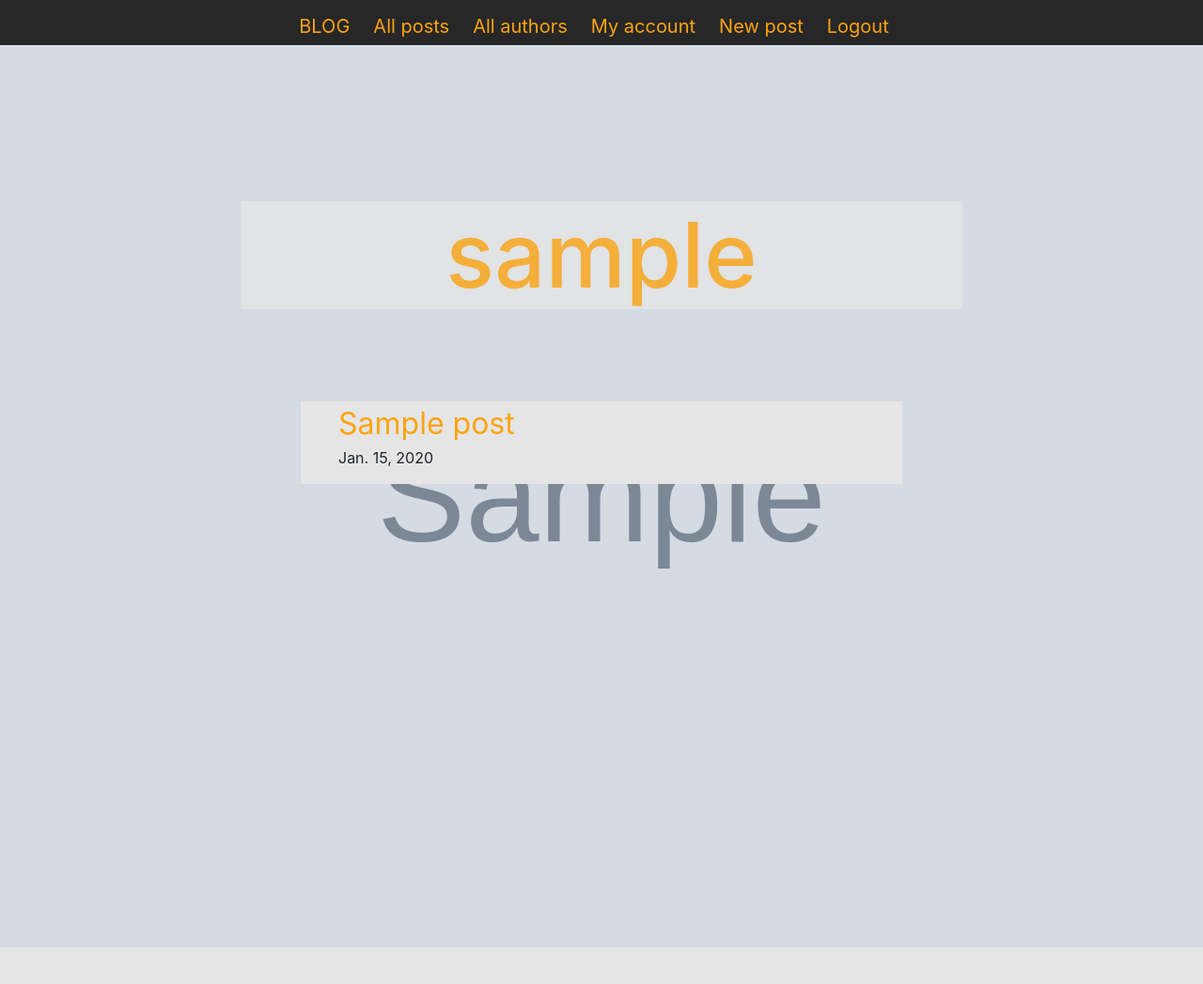
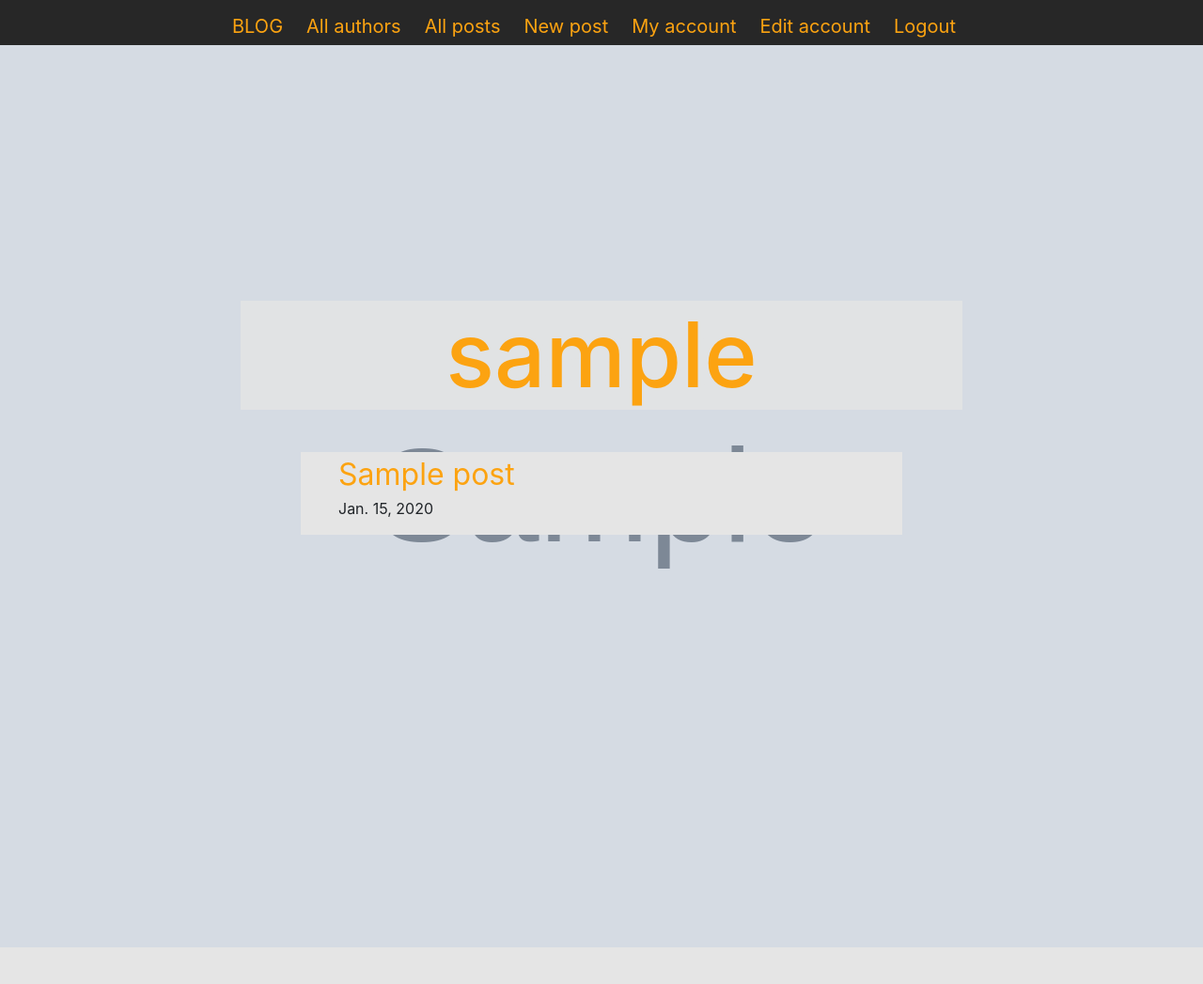
Before and after one commit to Chudopal/django_orange_blog, a Django app: page /feed/posts/1 in a window 1280 px wide. Shown: the top 1047 px of the page at 94% size. Run offline with Django 3.2, Linux system fonts and the light colour scheme; a user stored in the database is signed in; tables that the repository leaves empty hold one stand-in row (values such as "Sample post"); grey boxes marked "Sample" are stand-in pictures; some libraries are stand-ins or nearby versions.

Commit message:
fix design

```diff
--- a/feed/models.py
+++ b/feed/models.py
@@ -123,6 +123,11 @@ class Profile(models.Model):
         blank=True
     )
 
+    avatar = models.ImageField(
+        upload_to='avatars/',
+        blank=True
+    )
+
 
 @receiver(post_save, sender=User)
 def create_user_profile(sender, instance, created, **kwargs):
--- a/feed/templates/base.html
+++ b/feed/templates/base.html
@@ -22,12 +22,13 @@
 
         <a class="navbar-brand" href="#">BLOG</a>
 
+        <a class="navbar-brand" href="{% url 'list-of-authors' %}">All authors</a>
         <a class="navbar-brand" href="{% url 'list-of-posts' %}">All posts</a>
-        <a class="navbar-brand" href="{% url 'list-of-authors' %}">All authors</a>
 
         {% if user.is_authenticated %}
+          <a class="navbar-brand" href='{% url "create-post" %}'>New post</a>
           <a class="navbar-brand" href='{% url 'my-posts' user.pk %}'> My account</a>
-          <a class="navbar-brand" href='{% url "create-post" %}'>New post</a>
+          <a class="navbar-brand">Edit account</a>
           <a class="navbar-brand" href="{% url 'logout'%}?next={{request.path}}">Logout</a>
         {% else %}
           <a href="{% url 'login'%}?next={{request.path}}">Login</a>
--- a/feed/templates/feed/my_account.html
+++ b/feed/templates/feed/my_account.html
@@ -3,7 +3,7 @@
 {% block content %}
 
 <h1 class='title' > {{ profile.user.get_username }} </h1>
-
+<h1 class='title-back'> back </h1>
 <p> {{profile.bio}} </p>
 
 <img src="{{ profile.picture.url }}" class="image"/>
--- a/static/feed/css/styles.css
+++ b/static/feed/css/styles.css
@@ -21,10 +21,22 @@ a:active {
 
 .title{
   font-size: 600%;
-  background-color: rgb(229, 229, 229);
   color: rgb(252, 163, 17);
   position: fixed;
-  top: 20%;
+  top: 30%;
+  right: 20%;
+  text-align: center;
+  width: 60%;
+  z-index:3;
+}
+
+
+.title-back{
+  font-size: 600%;
+  background-color: rgb(229, 229, 229);
+  color: rgb(229, 229, 229);
+  position: fixed;
+  top: 30%;
   right: 20%;
   text-align: center;
   width: 60%;
@@ -42,11 +54,10 @@ a:active {
 .account-posts{
   background-color: rgb(229, 229, 229);
   position: fixed;
-  top: 40%;
+  top: 45%;
   right: 25%;
   width: 50%;
   z-index:2;
-  opacity: 100%;
 }
 
 .posts-name{
```
Also changed, not shown: blog/files/media/orange_0BwpzMb.jpg (added), blog/files/media/stanley-kubrick-explains-ending-of-2001-a-space-odyssey.jpg (added), feed/migrations/0007_profile_avatar.py (added).
